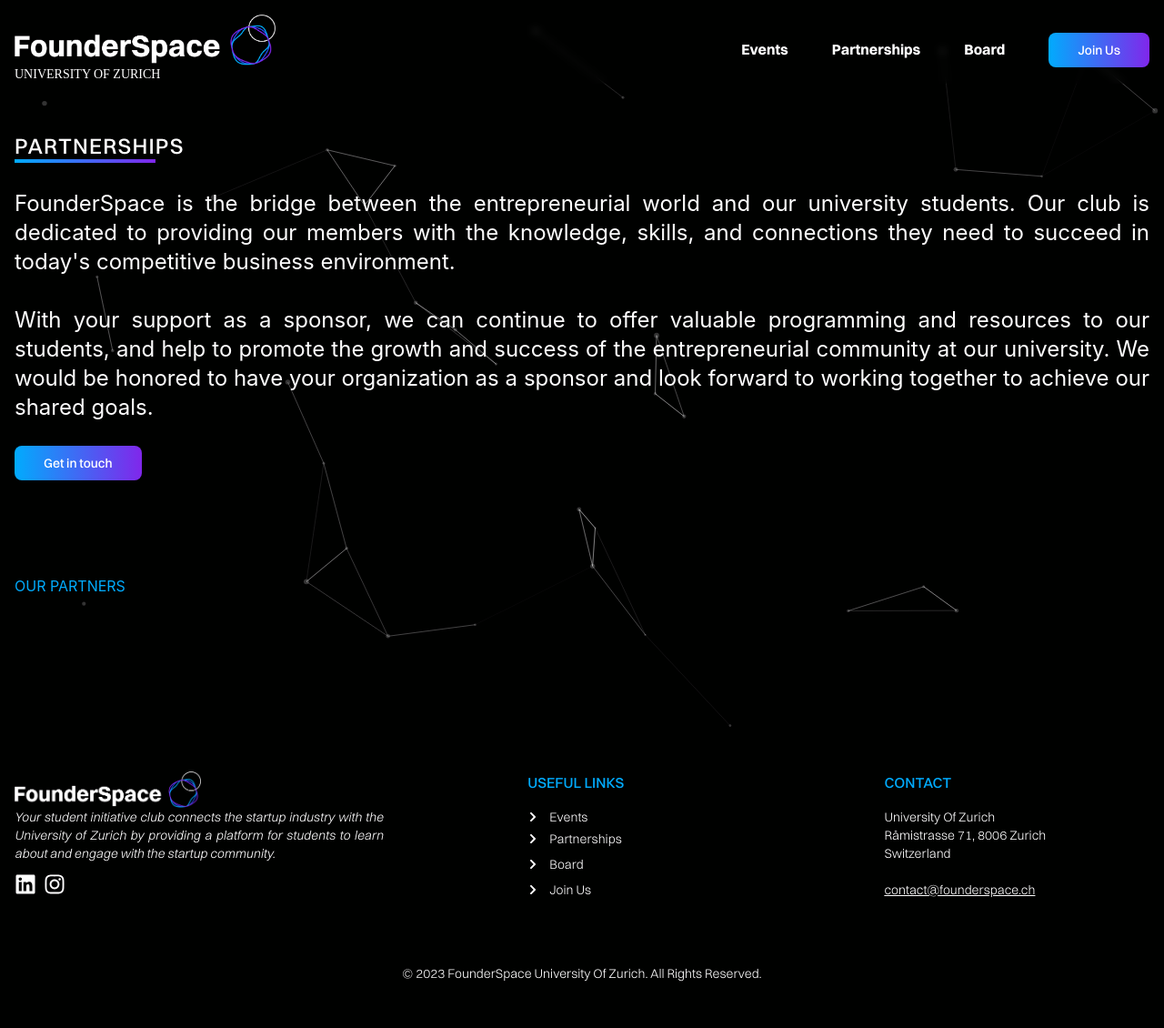
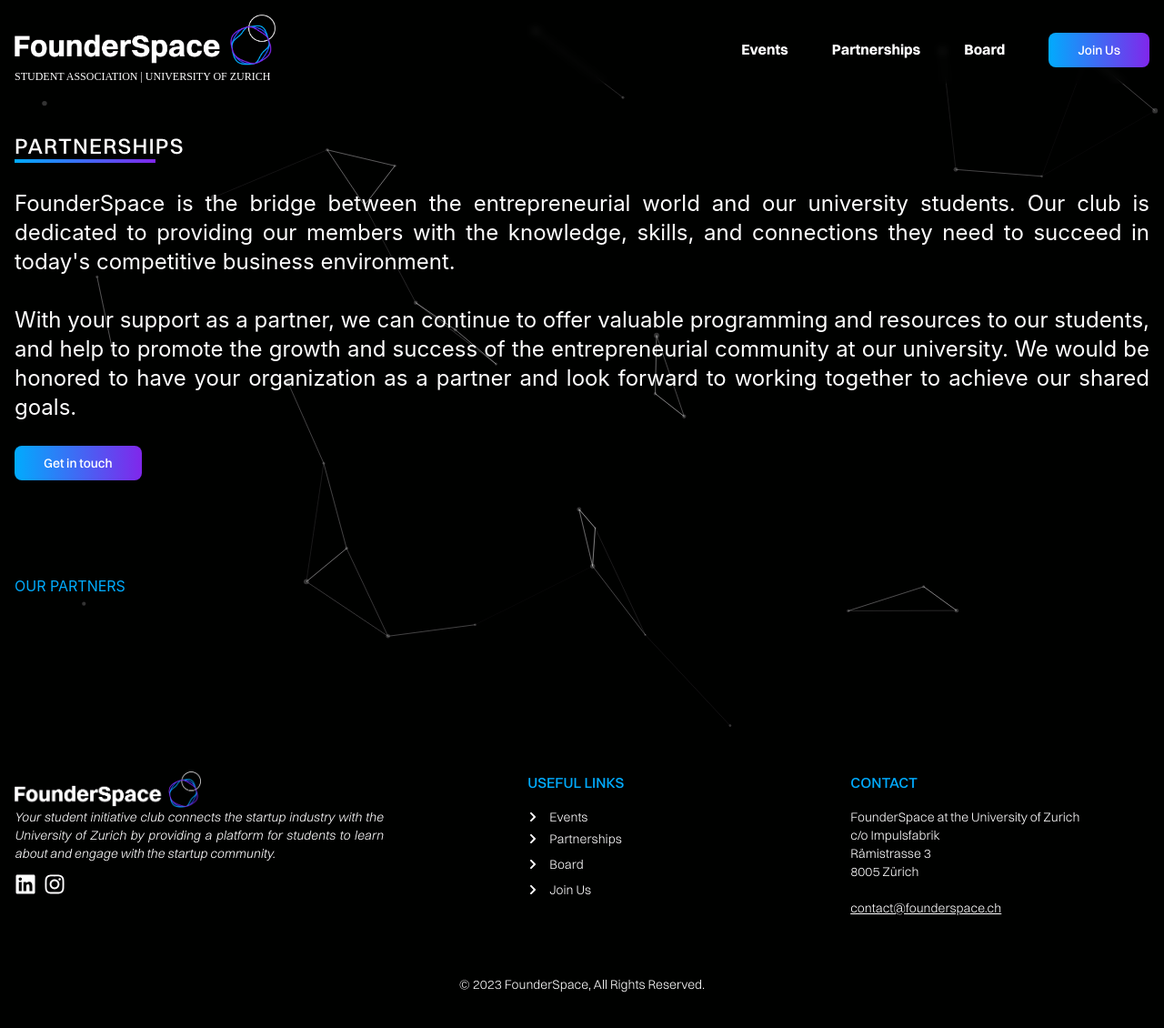
Before and after one commit to rafaaaaaaa/founderspace.ch, a React (Create React App) app: page /partnerships in a window 1280 px wide. Shown: the top 1130 px of the page at 91% size. Built offline with nearby package versions, Linux system fonts and the light colour scheme; no server answers; a web font is replaced by a local one; what tailwindcss-animated would draw is missing.

Commit message:
added "association"

```diff
--- a/src/App.js
+++ b/src/App.js
@@ -38,6 +38,7 @@
               <Route path="/board" element={<Board />}></Route>
               <Route path="/join" element={<JoinUs />}></Route>
               <Route path="/news/:id" element={<NewsDetailPage />} exact />
+              <Route path="*" element={<Landing />} exact />
             </Routes>
           </BrowserRouter>
         </main>
--- a/src/components/Footer.js
+++ b/src/components/Footer.js
@@ -27,7 +27,7 @@
                 <FaLinkedin className="social-icon" color="white" size={24} />
               </a>
               <a href="https://www.instagram.com/founderspace.ch/">
-                <FaInstagram className="social-icon" color="white"  size={24} />
+                <FaInstagram className="social-icon" color="white" size={24} />
               </a>
             </div>
           </div>
@@ -51,20 +51,22 @@
           <div>
             <h4 className="text-highlight1 mb-4 font-medium">CONTACT</h4>
             <p className="text-white text-sm font-light">
-              University Of Zurich <br />
-              Rämistrasse 71, 8006 Zurich
+              FounderSpace at the University of Zurich <br />
+              c/o Impulsfabrik <br />
+              Rämistrasse 3<br />
+              8005 Zürich <br />
               <br />
-              Switzerland <br />
-              <br />
-              <a className="underline" href="mailto:contact@founderspace.ch">contact@founderspace.ch</a>
+              <a className="underline" href="mailto:contact@founderspace.ch">
+                contact@founderspace.ch
+              </a>
               <br />
             </p>
           </div>
         </div>
         <div className="w-full py-8 md:py-16 flex items-center justify-center text-white font-light text-sm">
           <p>
-            &copy; {currentYear} FounderSpace University Of Zurich. All Rights
-            Reserved.
+            &copy; {currentYear} FounderSpace, All
+            Rights Reserved.
           </p>
         </div>
       </footer>
--- a/src/components/Header.js
+++ b/src/components/Header.js
@@ -28,12 +28,13 @@
 
   return (
     <header
-      className={`w-full sticky ${scrollDirection === "down" && !opened ? "-top-24" : "top-0"
-        } h-24 transition-all duration-500 z-50`}
+      className={`w-full sticky ${
+        scrollDirection === "down" && !opened ? "-top-24" : "top-0"
+      } h-24 transition-all duration-500 z-50`}
     >
       <nav id="nav" className="backdrop-blur-sm">
         <div className="max-w-screen-xl flex flex-wrap items-center justify-between mx-auto">
-          <a href="/" className="flex items-center">
+          <a href="/" className="flex flex-col justify-center">
             <div className="flex flex-col">
               <img
                 src={require("../founderspace-logo.png")}
@@ -47,8 +48,10 @@
                   alt="FounderSpace Logo"
                 />
               )}
-              <p className="uppercase text-white font-uzh text-sm">University Of Zurich</p>
             </div>
+            <p className="uppercase text-white mt-1 font-uzh text-xs">
+              Student Association | University of Zurich
+            </p>
           </a>
           <div className="inline-flex md:hidden">
             <Hamburger
--- a/src/pages/Landing.js
+++ b/src/pages/Landing.js
@@ -13,13 +13,13 @@
             Connecting <span className="">Swiss</span> startup experience with{" "}
             <span className="tracking-wide font-italic led-text-weak md:led-text-strong">
               <Typewriter
-                words={["UZH", "students", "Zurich"]}
-                loop={100}
+                words={["#UZH", "students", "#UZH", "YOU"]}
+                loop={false}
                 cursor
                 cursorStyle="_"
-                typeSpeed={150}
-                deleteSpeed={150}
-                delaySpeed={1000}
+                typeSpeed={100}
+                deleteSpeed={50}
+                delaySpeed={2000}
               />
             </span>
           </h1>
--- a/src/pages/Partnerships.js
+++ b/src/pages/Partnerships.js
@@ -1,8 +1,7 @@
-import "../index.css"
+import "../index.css";
 import Title from "../components/Title";
 import SponsorsSection from "../sections/SponsorsSection";
 import Button from "../components/Button";
-
 
 function Partnerships() {
   return (
@@ -16,18 +15,14 @@
           today's competitive business environment.
           <br />
           <br />
-          With your support as a sponsor, we can continue to offer valuable
+          With your support as a partner, we can continue to offer valuable
           programming and resources to our students, and help to promote the
           growth and success of the entrepreneurial community at our university.
-          We would be honored to have your organization as a sponsor and look
+          We would be honored to have your organization as a partner and look
           forward to working together to achieve our shared goals.
           <br />
         </p>
-        <Button
-          href="mailto:contact@foundespace.ch"
-          text="Get in touch"
-        />
-
+        <Button href="mailto:contact@foundespace.ch" text="Get in touch" />
       </div>
 
       {SponsorsSection()}
```
Also changed, not shown: 1 other file (tests, documents, lock files or other folders).
